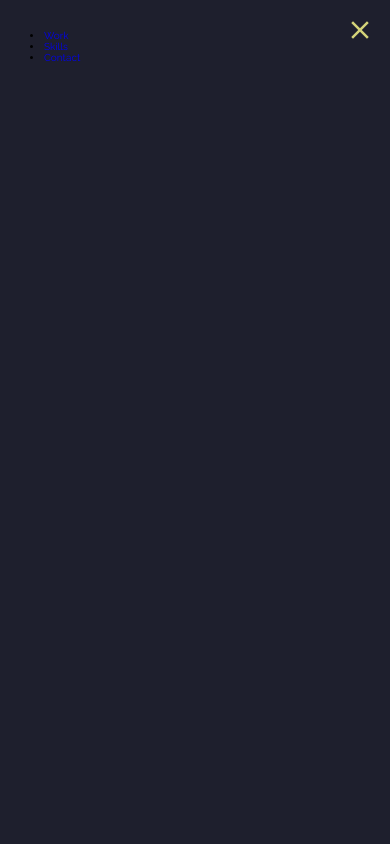
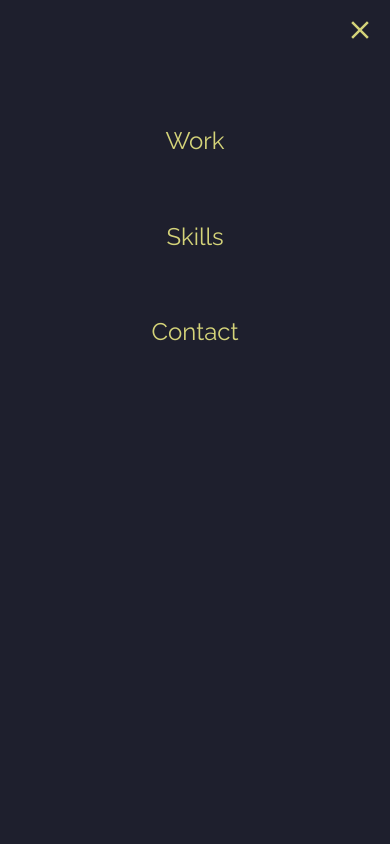
Before and after one commit to SystemInfected/portfolio, a Next.js app: page / in a window 390 px wide. Both pictures are taken after a click on the element 360 px from the left and 814 px from the top of the page. Shown: the top 844 px of the page. Built offline with nearby package versions, Linux system fonts and the light colour scheme.

Commit message:
Feature section

```diff
--- a/pages/index.tsx
+++ b/pages/index.tsx
@@ -2,6 +2,7 @@ import Head from 'next/head'
 
 import Hero from '../src/components/Hero'
 import NavBar from '../src/components/NavBar'
+import Featured from '../src/components/Featured'
 
 const App = () => {
 	return (
@@ -14,7 +15,7 @@ const App = () => {
 			</Head>
 			<Hero />
 			<NavBar />
-			<div style={{ height: '120vh' }}></div>
+			<Featured />
 		</>
 	)
 }
--- a/src/components/AnimatedEye.tsx
+++ b/src/components/AnimatedEye.tsx
@@ -85,7 +85,9 @@ const AnimatedEye = (props) => {
 				headerContainer.addEventListener('mouseout', (event: any) => {
 					newMousePos = { x: 0, y: 0 }
 				})
-				headerContainer.addEventListener('touchmove', (event: any) => {
+				headerContainer.addEventListener(
+					'touchstart touchmove',
+					(event: any) => {
 						let canvasXMultiplier =
 							canvas.width / canvas.getBoundingClientRect().width
 						let canvasYMultiplier =
@@ -98,16 +100,14 @@ const AnimatedEye = (props) => {
 							canvasYMultiplier
 
 						newMousePos = { x: mouseX, y: mouseY }
-				})
-				headerContainer.addEventListener('touchend', (event: any) => {
+					}
+				)
+				headerContainer.addEventListener(
+					'touchend touchcancel touchleave',
+					(event: any) => {
 						newMousePos = { x: 0, y: 0 }
-				})
-				headerContainer.addEventListener('touchcancel', (event: any) => {
-					newMousePos = { x: 0, y: 0 }
-				})
-				headerContainer.addEventListener('touchleave', (event: any) => {
-					newMousePos = { x: 0, y: 0 }
-				})
+					}
+				)
 			}
 		}
 
--- /dev/null
+++ b/src/components/Featured.tsx
@@ -0,0 +1,36 @@
+import styled from 'styled-components'
+import { breakpoint, color } from '../../styles/variables'
+
+const Featured = () => {
+	return (
+		<Section>
+			<FeatureSection>
+				<h2>Featured work</h2>
+			</FeatureSection>
+		</Section>
+	)
+}
+
+export default Featured
+
+const Section = styled.section`
+	width: 100%;
+	display: flex;
+	justify-content: center;
+	background-color: rgba(${color.mainColorDarkRGB}, 0.6);
+	min-height: 100vh;
+`
+
+const FeatureSection = styled.div`
+	color: ${color.mainColorLight};
+	width: 100%;
+	max-width: ${breakpoint.maxWidth};
+	padding: 0 4rem;
+	@media screen and (max-width: ${breakpoint.tablet}) {
+		padding: 0 2.5em;
+	}
+	h2 {
+		margin-top: 2em;
+		font-size: 2rem;
+	}
+`
--- a/src/components/Hero.tsx
+++ b/src/components/Hero.tsx
@@ -63,7 +63,7 @@ const Hero = () => {
 						trigger: '#headerContainer',
 						start: '10% top',
 						end: '35% 5%',
-						scrub: 1,
+						scrub: 1.5,
 					},
 				}
 			)
@@ -78,7 +78,7 @@ const Hero = () => {
 						trigger: '#headerContainer',
 						start: '18% top',
 						end: '35% 5%',
-						scrub: 1,
+						scrub: 1.5,
 					},
 				}
 			)
@@ -93,7 +93,7 @@ const Hero = () => {
 						trigger: '#headerContainer',
 						start: '26% top',
 						end: '35% 5%',
-						scrub: 1,
+						scrub: 1.5,
 					},
 				}
 			)
@@ -167,6 +167,10 @@ const HeaderWrapper = styled.div`
 	transform: translateX(-50%);
 	z-index: 20;
 	pointer-events: none;
+	@media screen and (max-width: ${breakpoint.tablet}) {
+		padding-left: 2.5em;
+		top: 2.5em;
+	}
 	@media (orientation: portrait) {
 		width: 100%;
 		left: auto;
--- a/src/components/NavBar.tsx
+++ b/src/components/NavBar.tsx
@@ -1,5 +1,6 @@
 import { useEffect, useState } from 'react'
 import styled from 'styled-components'
+import { gsap } from 'gsap'
 import { color, font, breakpoint } from '../../styles/variables'
 import MoreVertIcon from '@material-ui/icons/MoreVert'
 import CloseIcon from '@material-ui/icons/Close'
@@ -10,6 +11,9 @@ const NavBar = () => {
 
 	useEffect(() => {
 		const navBar: HTMLElement | null = document.querySelector('#navBar')
+		const navBarSpacer: HTMLElement | null = document.querySelector(
+			'#navBarSpacer'
+		)
 		const headerContainer = document.querySelector('#headerContainer')
 		const menuToggle: HTMLElement | null = document.querySelector('#menuToggle')
 		const menuNav: HTMLElement | null = document.querySelector('#menuNav')
@@ -17,13 +21,15 @@ const NavBar = () => {
 		let isNavBarFixed = false
 
 		const toogleNavBar = (toogle: boolean) => {
-			if (navBar) {
+			if (navBar && navBarSpacer) {
 				if (toogle) {
 					navBar.style.position = 'fixed'
 					navBar.style.top = '0'
+					navBarSpacer.style.marginTop = '60px'
 				} else {
 					navBar.style.position = 'relative'
 					navBar.style.top = ''
+					navBarSpacer.style.marginTop = '0px'
 				}
 			}
 		}
@@ -64,6 +70,8 @@ const NavBar = () => {
 
 				setMenuActive(true)
 				document.body.classList.toggle('lock-scroll')
+
+				tl.play(0)
 			})
 		}
 
@@ -73,9 +81,17 @@ const NavBar = () => {
 				document.body.classList.toggle('lock-scroll')
 			})
 		}
+
+		const tl = gsap.timeline()
+		tl.from('.mobile-menu-li', {
+			y: -100,
+			autoAlpha: 0,
+			stagger: 0.3,
+		})
 	}, [])
 
 	return (
+		<>
 			<NavBg id='navBar'>
 				<Nav>
 					<LogoTitle>
@@ -100,6 +116,10 @@ const NavBar = () => {
 				<MobileNav
 					id='menuNav'
 					style={{
+						transition: menuActive
+							? 'clip-path ease-out 0.3s, opacity linear 0s 0s'
+							: 'clip-path ease-out 0.3s, opacity linear 0s 0.3s',
+						opacity: menuActive ? '1' : '0',
 						pointerEvents: menuActive ? 'auto' : 'none',
 						clipPath: `circle(${menuActive ? '200%' : '0%'} at ${
 							mobileMenuPos.x
@@ -110,18 +130,20 @@ const NavBar = () => {
 						<CloseIcon style={{ fontSize: '3rem' }} />
 					</CloseMobileMenu>
 					<MobileMenu>
-					<li>
+						<li className='mobile-menu-li'>
 							<a href='#'>Work</a>
 						</li>
-					<li>
+						<li className='mobile-menu-li'>
 							<a href='#'>Skills</a>
 						</li>
-					<li>
+						<li className='mobile-menu-li'>
 							<a href='#'>Contact</a>
 						</li>
 					</MobileMenu>
 				</MobileNav>
 			</NavBg>
+			<NavBarSpacer id='navBarSpacer' />
+		</>
 	)
 }
 export default NavBar
@@ -132,6 +154,7 @@ const NavBg = styled.section`
 	justify-content: center;
 	background: ${color.mainAccentColor};
 	box-shadow: 0 0 0 4px rgba(0, 0, 0, 0.1);
+	z-index: 25;
 `
 
 const Nav = styled.nav`
@@ -143,7 +166,7 @@ const Nav = styled.nav`
 	width: 100%;
 	max-width: ${breakpoint.maxWidth};
 	height: 60px;
-	@media (orientation: portrait) {
+	@media screen and (max-width: ${breakpoint.tablet}) {
 		padding: 0 1em 0 2.5em;
 	}
 `
@@ -224,7 +247,6 @@ const MobileNav = styled.div`
 	padding: 3rem;
 	touch-action: none;
 	background: ${color.mainColorDark};
-	transition: clip-path ease-out 0.3s;
 `
 
 const CloseMobileMenu = styled.div`
@@ -236,4 +258,40 @@ const CloseMobileMenu = styled.div`
 	cursor: pointer;
 `
 
-const MobileMenu = styled.div``
+const MobileMenu = styled.div`
+	list-style-type: none;
+	height: 100%;
+	width: 100%;
+	padding-top: 0;
+	display: flex;
+	flex-direction: row;
+	justify-content: center;
+	align-items: center;
+	li {
+		font-size: clamp(2.4rem, 5vw, 3.2rem);
+		font-weight: 400;
+		margin-top: 0;
+		a {
+			display: block;
+			padding: 0.5em 1em;
+			color: ${color.mainAccentColor};
+			&:hover,
+			&:focus {
+				text-decoration: none;
+			}
+		}
+	}
+	@media (orientation: portrait) {
+		padding-top: 5vh;
+		flex-direction: column;
+		justify-content: flex-start;
+		li {
+			margin-top: 5vh;
+		}
+	}
+`
+
+const NavBarSpacer = styled.div`
+	display: block;
+	width: 100%;
+`
--- a/styles/_globals.scss
+++ b/styles/_globals.scss
@@ -12,6 +12,7 @@ html {
 	font-size: 62.5%;
 }
 body {
+	background-color: #0d0d0e;
 	min-height: 100vh;
 	font-family: $standardFont;
 	-webkit-font-smoothing: antialiased;
```
Lines whose indentation alone changed are shown as unchanged.
